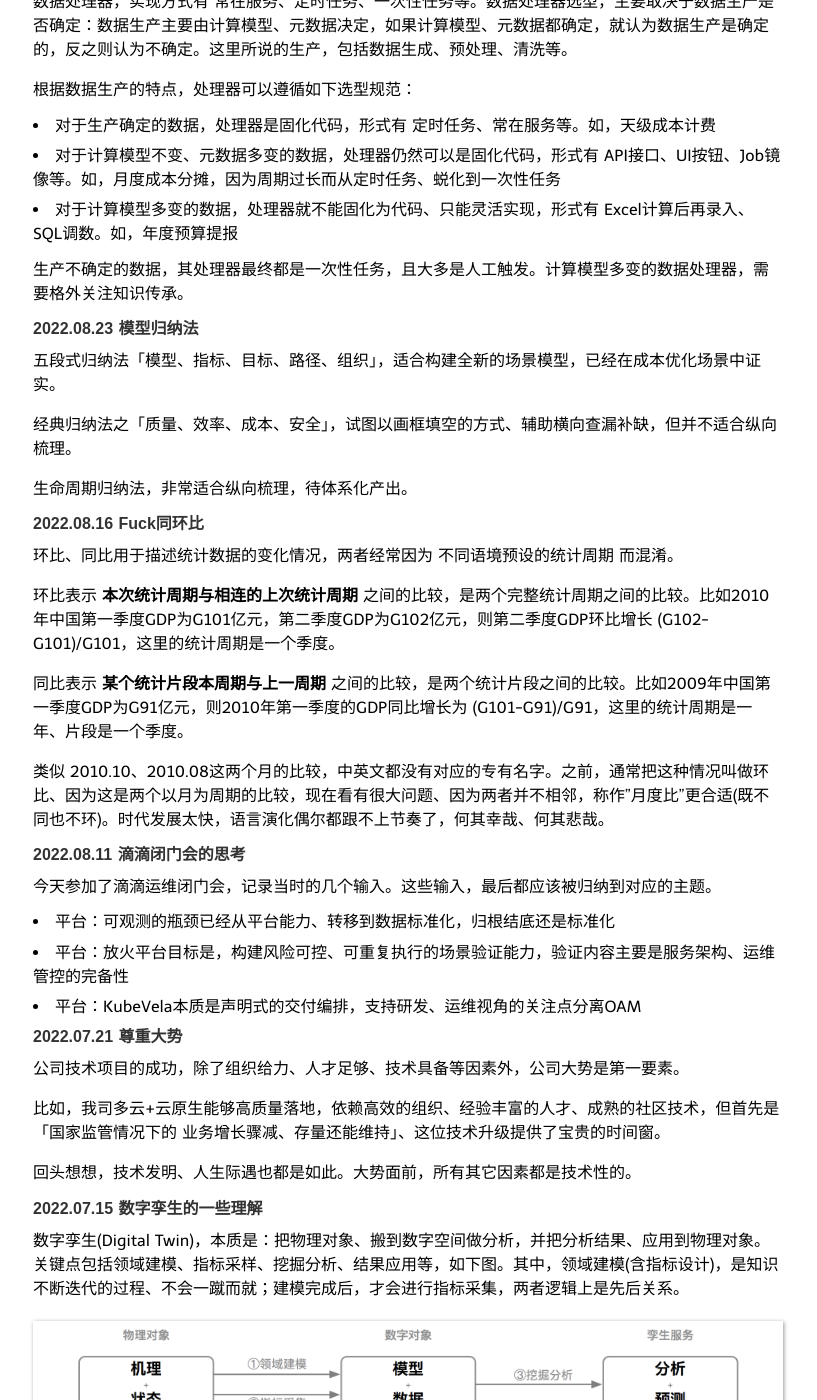
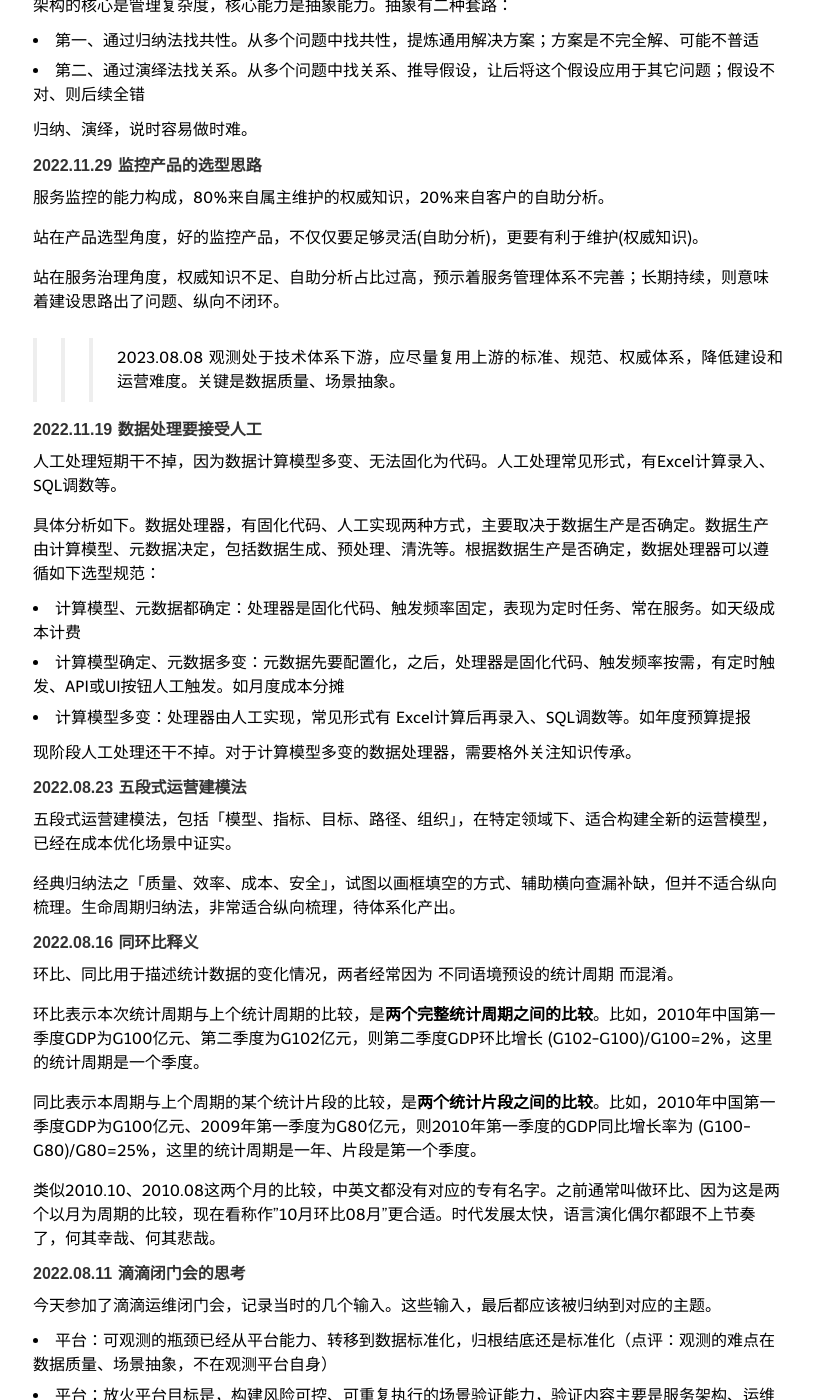
Before and after one commit to niean/niean.github.io, a Jekyll site: the page built from _posts/2020-03-15-op-tb.markdown, in a window 1280 px wide and 1400 px high, scrolled down 1562 px. Shown: the whole window, without its empty margins (232-1049 px from the left). Built offline with Jekyll 4.4.1, drawn with Linux system fonts in a browser that asks for light colours; comment, search, counter and statistics services are not loaded; some of the changed text lies outside the part shown.

Commit message:
集中提交

```diff
--- a/_posts/2020-03-15-op-tb.markdown
+++ b/_posts/2020-03-15-op-tb.markdown
@@ -13,6 +13,20 @@
 ------------------------------------------------------------------------------------------------------------
 
 ## 技术
+#### 2023.09.08 高效建设基础中台
+开源二开、采买二开，是建设基础中台的高效路径。
+
+开源二开，通常遵循7分复用、3分自建的原则，尽量紧跟迭代的复用、避免魔改。
+
+采买二开，如公共云，也要遵循9分使用、1分自建的原则。大部分时候，外采二开的问题不是自建太多、而是没有自建意识，云服务提供方最后沦落为管理员。
+
+
+#### 2023.08.16 CCF闭门会的启示
+公共云本质，是：聚合(aggregation)+超卖(oversell)。公共云靠规模效应赚钱存活。
+
+指标即目标，发掘一个能够表征目标的指标、然后做好指标度量，就能实现目标管理的数字化。例如，公共云的超卖率、滴滴打成的单位成本。
+
+
 #### 2023.07.28 观测和技术体系的关系
 观测的关键，在于数据质量、场景抽象。数据质量是起点，决定了场景的长期维护成本，因此数据质量是观测体系的第一个重点。
 
@@ -33,6 +47,8 @@
 卓越绩效的企业，不必以牺牲质量为代价、来换取交付效率。这是因为，通过提升交付效率、效率和质量可以兼得。效率提升，本质是生产力的进步、是实打实的硬发展。而生产力进步，为更先进的质量运营提供了技术基础，甚至生产力本身就是更先进的质量运营范式。
 
 所以我们经常能看到，以效率提升为目标的建设工作，往往出人意料的促成了质量飞跃，反之则不然。技术发展才是硬道理，运营次之。
+
+更进一步讲，效率先于运营。效率代表了生产力、是技术发展的根本动力，决定了运营的高度；质量、成本、安全本质都是运营(守成)，无法催生技术革命。
 
 
 #### 2023.05.05 产品要花时间打磨
@@ -59,59 +75,61 @@
 
 站在服务治理角度，权威知识不足、自助分析占比过高，预示着服务管理体系不完善；长期持续，则意味着建设思路出了问题、纵向不闭环。
 
-
-#### 2022.11.19 数据处理器的实现选型
-数据处理器，实现方式有 常在服务、定时任务、一次性任务等。数据处理器选型，主要取决于数据生产是否确定：数据生产主要由计算模型、元数据决定，如果计算模型、元数据都确定，就认为数据生产是确定的，反之则认为不确定。这里所说的生产，包括数据生成、预处理、清洗等。
-
-根据数据生产的特点，处理器可以遵循如下选型规范：
-
-- 对于生产确定的数据，处理器是固化代码，形式有 定时任务、常在服务等。如，天级成本计费
-- 对于计算模型不变、元数据多变的数据，处理器仍然可以是固化代码，形式有 API接口、UI按钮、Job镜像等。如，月度成本分摊，因为周期过长而从定时任务、蜕化到一次性任务
-- 对于计算模型多变的数据，处理器就不能固化为代码、只能灵活实现，形式有 Excel计算后再录入、SQL调数。如，年度预算提报
-
-生产不确定的数据，其处理器最终都是一次性任务，且大多是人工触发。计算模型多变的数据处理器，需要格外关注知识传承。
+>>> 2023.08.08 观测处于技术体系下游，应尽量复用上游的标准、规范、权威体系，降低建设和运营难度。关键是数据质量、场景抽象。
 
 
-#### 2022.08.23 模型归纳法
-五段式归纳法「模型、指标、目标、路径、组织」，适合构建全新的场景模型，已经在成本优化场景中证实。
+#### 2022.11.19 数据处理要接受人工
+人工处理短期干不掉，因为数据计算模型多变、无法固化为代码。人工处理常见形式，有Excel计算录入、SQL调数等。
 
-经典归纳法之「质量、效率、成本、安全」，试图以画框填空的方式、辅助横向查漏补缺，但并不适合纵向梳理。
+具体分析如下。数据处理器，有固化代码、人工实现两种方式，主要取决于数据生产是否确定。数据生产由计算模型、元数据决定，包括数据生成、预处理、清洗等。根据数据生产是否确定，数据处理器可以遵循如下选型规范：
 
-生命周期归纳法，非常适合纵向梳理，待体系化产出。
+- 计算模型、元数据都确定：处理器是固化代码、触发频率固定，表现为定时任务、常在服务。如天级成本计费
+- 计算模型确定、元数据多变：元数据先要配置化，之后，处理器是固化代码、触发频率按需，有定时触发、API或UI按钮人工触发。如月度成本分摊
+- 计算模型多变：处理器由人工实现，常见形式有 Excel计算后再录入、SQL调数等。如年度预算提报
+
+现阶段人工处理还干不掉。对于计算模型多变的数据处理器，需要格外关注知识传承。
 
 
-#### 2022.08.16 Fuck同环比
+#### 2022.08.23 五段式运营建模法
+五段式运营建模法，包括「模型、指标、目标、路径、组织」，在特定领域下、适合构建全新的运营模型，已经在成本优化场景中证实。
+
+经典归纳法之「质量、效率、成本、安全」，试图以画框填空的方式、辅助横向查漏补缺，但并不适合纵向梳理。生命周期归纳法，非常适合纵向梳理，待体系化产出。
+
+
+#### 2022.08.16 同环比释义
 环比、同比用于描述统计数据的变化情况，两者经常因为 不同语境预设的统计周期 而混淆。
 
-环比表示 **本次统计周期与相连的上次统计周期** 之间的比较，是两个完整统计周期之间的比较。比如2010年中国第一季度GDP为G101亿元，第二季度GDP为G102亿元，则第二季度GDP环比增长 (G102-G101)/G101，这里的统计周期是一个季度。
+环比表示本次统计周期与上个统计周期的比较，是**两个完整统计周期之间的比较**。比如，2010年中国第一季度GDP为G100亿元、第二季度为G102亿元，则第二季度GDP环比增长 (G102-G100)/G100=2%，这里的统计周期是一个季度。
 
-同比表示 **某个统计片段本周期与上一周期** 之间的比较，是两个统计片段之间的比较。比如2009年中国第一季度GDP为G91亿元，则2010年第一季度的GDP同比增长为 (G101-G91)/G91，这里的统计周期是一年、片段是一个季度。
+同比表示本周期与上个周期的某个统计片段的比较，是**两个统计片段之间的比较**。比如，2010年中国第一季度GDP为G100亿元、2009年第一季度为G80亿元，则2010年第一季度的GDP同比增长率为 (G100-G80)/G80=25%，这里的统计周期是一年、片段是第一个季度。
 
-类似 2010.10、2010.08这两个月的比较，中英文都没有对应的专有名字。之前，通常把这种情况叫做环比、因为这是两个以月为周期的比较，现在看有很大问题、因为两者并不相邻，称作"月度比"更合适(既不同也不环)。时代发展太快，语言演化偶尔都跟不上节奏了，何其幸哉、何其悲哉。
+类似2010.10、2010.08这两个月的比较，中英文都没有对应的专有名字。之前通常叫做环比、因为这是两个以月为周期的比较，现在看称作"10月环比08月"更合适。时代发展太快，语言演化偶尔都跟不上节奏了，何其幸哉、何其悲哉。
 
 
 #### 2022.08.11 滴滴闭门会的思考
 今天参加了滴滴运维闭门会，记录当时的几个输入。这些输入，最后都应该被归纳到对应的主题。
 
-- 平台：可观测的瓶颈已经从平台能力、转移到数据标准化，归根结底还是标准化
-- 平台：放火平台目标是，构建风险可控、可重复执行的场景验证能力，验证内容主要是服务架构、运维管控的完备性
+- 平台：可观测的瓶颈已经从平台能力、转移到数据标准化，归根结底还是标准化（点评：观测的难点在数据质量、场景抽象，不在观测平台自身）
+- 平台：放火平台目标是，构建风险可控、可重复执行的场景验证能力，验证内容主要是服务架构、运维管控的完备性（点评：防火属于逆向工程、代价高）
 - 平台：KubeVela本质是声明式的交付编排，支持研发、运维视角的关注点分离OAM
 
 
 #### 2022.07.21 尊重大势
-公司技术项目的成功，除了组织给力、人才足够、技术具备等因素外，公司大势是第一要素。
+任何成就都依赖大势，要借势(选择合适的时机)、不逆势(不在错误的时机做事)。
 
-比如，我司多云+云原生能够高质量落地，依赖高效的组织、经验丰富的人才、成熟的社区技术，但首先是「国家监管情况下的 业务增长骤减、存量还能维持」、这位技术升级提供了宝贵的时间窗。
+技术项目的成功，除了组织给力、人才足够、技术具备等因素外，公司大势是第一要素。比如，我司多云+云原生能够高质量落地，依赖高效的组织、经验丰富的人才、成熟的社区技术，但首先是「国家监管情况下的 业务增长骤减、存量还能维持」、这为技术升级提供了宝贵的时间窗。
 
-回头想想，技术发明、人生际遇也都是如此。大势面前，所有其它因素都是技术性的。
+技术发明、人生际遇也都是如此。大势面前，所有其它因素都是技术性的。
 
 
 #### 2022.07.15 数字孪生的一些理解
-数字孪生(Digital Twin)，本质是：把物理对象、搬到数字空间做分析，并把分析结果、应用到物理对象。关键点包括领域建模、指标采样、挖掘分析、结果应用等，如下图。其中，领域建模(含指标设计)，是知识不断迭代的过程、不会一蹴而就；建模完成后，才会进行指标采集，两者逻辑上是先后关系。
+数字孪生(Digital Twin)，本质是：把物理对象建模、搬到数字空间做分析，并把分析结果、作用回物理对象。关键点包括领域建模、指标采样、挖掘分析、结果应用等，如下图。其中，领域建模(含指标设计)，是知识不断迭代的过程、不会一蹴而就；建模完成后，才会进行指标采集，两者逻辑上是先后关系。
 
 ![pict.png](https://raw.githubusercontent.com/niean/niean.github.io/master/images/20200315/digitaltwin.png)
 
-和数字孪生相关的概念，还有 计算机辅助工程CAE(Computer Aided Engineering)。
+和数字孪生相关的概念，还有计算机辅助工程CAE(Computer Aided Engineering)。
+
+>>> 2023.08.09 数据孪生的终态，很可能是镜像世界，即在数字世界中、重建人类文明。
 
 
 #### 2022.07.14 顺丰数据中台的启示
@@ -119,11 +137,11 @@
 
 顺丰在实际业务场景落地时，最大的困难在于内部推动，需要管理层自上而下推动。因为，数据共享、多人协同、数据标准化都是需要跨组织拉通，并推动对现有的内容进行改造的。从结果看，顺丰的数据中台能够顺利推进，最大的因素是管理层下定决心、坚决落实。反观，技术能解决的问题都不算是大问题。
 
-顺丰数据中台的建设过程，很像我司的多云建设。强权的组织结构、自上而下的推动方式、统一的治理方案、重视标准化运营，这些也是我司多云能够成功的关键点。
+顺丰数据中台的建设过程，很像我司的多云建设。强权的技术组织、自上而下的推动方式、统一的治理方案、重视标准化运营，这些也是我司多云能够成功的关键点。
 
 
 #### 2022.06.30 认知代差会招致降维打击
-认知代差，会让你错失自我革新机遇、逐渐变的落后，最终招致降维打击。
+认知不够，努力也白凑。认知代差，会让你错失自我革新机遇、逐渐变的落后，最终招致降维打击。
 
 比如，大清朝自诩天朝上国、宗藩中心，没有意识到世界新形势，招致帝国列强的轮番撕咬、险些亡族灭种；之后虽有变法维新、洋务运动，但都没有触及精神内核；直到吸收转化了新民主义、共产主义，中华民族才得以重返世界之林。
 
@@ -137,11 +155,11 @@
 
 之前，监控数据不标准、各业务乱打，配置大盘时只能填写完整的指标键值对。为了实现批量管理，很多公司会搞一个指标管理系统、人工维持打标分类（大数据BI平台的标配），然后再根据这个系统、生成监控指标配置、填回到监控系统 —— 在展示层做指标配管固然能解决问题，但处于链路末端的配管 不免重复建设、运营成本高，很容易走向裂变。
 
-反观，服务治理完成后，大部分监控数据由网关、Mesh、框架、系统自动生成，而且受控于服务治理体系的中心配管；监控数据的指标名、服务管理标签高度统一，监控数据本身就能很好的自说明。运维也会做一个配管，在数据生产后、入库前补全上管理标签。此时，配置大盘就可以使用Repeat选项、批量生成，后期运营也几乎是零投入 —— 前置的中心配管+服务治理链路，最大程度的规范了数据生产，在源头上避免了数据裂变。
+反观，服务治理完成后，大部分监控数据由资源、组件、框架、系统自动生成，而且受控于服务提供方；监控数据的指标名、管理标签高度统一，监控数据本身就能很好的自说明。运维也会做一个配管，在数据生产后、入库前补全上管理标签。此时，配置大盘就可以使用Repeat选项、批量生成，后期运营也几乎是零投入 —— 前置的 规范+权威服务，最大程度的规范了数据生产，在源头上避免了数据裂变。
 
-上面这个例子也说明，标准化的生成要在生命周期的起点，而不是中间、末端。
+上面是数据治理的例子。这个例子也说明，标准化的生成要在生命周期的起点，而不是中间、末端。题外话，监控产品的难点不在产品本身、而在客户数据的标准化，监控SaaS厂商除了卖产品、可能也要同步兜治理理解决方案。
 
-标准化是服务治理体系要承担的使命，构建在服务治理体系之上的工种、都将是受益者。题外话，监控产品的使用难点有可能不在产品本身、而在客户数据的标准化，监控SaaS厂商除了卖产品、可能也要同步兜售服务治的理解决方案。
+>>> 2023.08.16 标准化服务于规模效应，目的是降低规模化管理的成本
 
 
 #### 2022.06.21 问题驱动从来就不是问题，机械的思考和行为方式才是问题
@@ -160,7 +178,6 @@
 
 
 #### 2022.06.09 关于创造性工作的思考
-
 ①创新不是灵感突现，而是耐心地从失败中观察、改进(詹姆斯·戴森)。
 
 今天听《发明》一书，是戴森公司创始人詹姆斯的自传，其中介绍了技术创新的方法。大体如下：
@@ -177,11 +194,15 @@
 
 ③创造性工作有运气成分。
 
-科学技术领域的成就，依赖时代赋予的大势；工程领域的成功，也要等到风云汇聚、各种条件都成熟，俗称运气成分。比如我们云原生架构团队，其成功的关键，既有自身经验和努力、也有运气成分，他们来我帮足够早、以至于云原生还没有在CH落地，他们来我帮也足够晚、以至于K8S社区和公有云都已经做好了准备。
+科学技术领域的成就，依赖时代赋予的大势；工程领域的成功，也要等到风云汇聚、各种条件都成熟，俗称运气成分。比如我们云原生架构团队，其成功的关键，既有自身经验和努力、也有运气成分，他们来我帮足够早、以至于云原生还没启动，他们来我帮也足够晚、以至于K8S社区和公有云都已经做好了准备。
 
 上述思考，来自「得到-硅谷来信2·谷歌方法论-发明背后的逻辑」。精简信息如下：
 
 >> 成功的发明要等到风云汇聚，各种条件都成熟。莱特兄弟成功的关键，既有自身科学的方法和努力，也有运气成分：莱特兄弟出生得足够早，以至于飞机还没有被发明；他们出生得也足够晚，以至于凯利的理论和奥托的内燃机都已经为他们准备好了。
+
+④跨领域迁移有助于创新。跨领域不单是创新型应用，更多是理念、模型，如信息论对运维领域的熵增启示。
+
+⑤借鉴他人有助于创新。借鉴有助于提高创新效率，但必须要坚持彻底吸收、融为几身。
 
 
 #### 2022.04.22 微服务化治理的挑战
@@ -189,30 +210,34 @@
 
 在云原生的大潮下，微服务架构在应用层全面达成，并且按照应用视角、完成了资源(容器技术)和组件(网关代理)的部分服务化。但我们也能看到，当前依然有很多对象，无法像服务端的应用一样、按功能拆分成微服务，也无法低成本的迁徙改造。比如：
 
-- 数据：数据库集群，大数据离线、实时服务，对象存储桶、共享文件存储
+- 数据：数据库，大数据离线、实时服务，对象存储桶、共享文件存储
 - 组件：接入网关，服务化框架，服务域名，消息队列集群
 - 资源：网络地址、安全域，未容器化的虚机
 - 客户端：历史版本
 
 在当前的技术发展阶段，微服务的组织方式有局限，无法用于管理数据、组件、资源、客户端等对象。这可以作为运维管理的技术边界。想要以微服务化的视角管理所有对象，就要找到合适的技术方案，避免人肉运维。
 
+>>> 2023.08.16 从运维管理角度看，集群是资源、组件、应用的通用单位，微服务中的模块集群即为集群。
+
 
 #### 2022.04.15 重复造轮子是否合理？
 重复造轮子是否合理，可以分几个维度看：
 
-- 以个人牟利为出发点的轮子，绝对不正确。资本家视角，但没啥毛病
-- 商务角度看，具备成本、安全考虑的轮子可以重复造，此时轮子不是关键点，轮子背后的价值是关键点
-- 技术角度难有结论，因为技术的产生环境有差异。技术是否先进的评价，容易陷入事后诸葛亮
+- 公司角度看，以个人牟利为出发点的轮子绝对不正确。资本家视角，但没啥毛病
+- 行业角度看，具备成本优势的轮子可以重复造。有助于优化行业结构
+- 国家角度看，具备安全考虑的轮子值得造。如中国卡脖子攻关
 
 ![pict.png](https://raw.githubusercontent.com/niean/niean.github.io/master/images/20200315/zaolunzi.png)
 
-技术是否先进，有点"文无第一"的味道。
+技术角度看，重复造轮子难有结论。因为目标、度量标准都不唯一，正如"文无第一"。
 
 
 #### 2021.12.29 架构选型的关键点
-架构选型要做好长短期利益的权衡，很多时候要放弃短期最优解、采用次优解，来平衡短期和长期的利益。
+架构选型要做好长短期利益的权衡，放弃短期最优解、采用次优解，来平衡短期和长期的利益。
 
 架构选型要客观思考、避免个人偏执，尽量避免手里有锤子、一切问题都是砸钉子的事情发生。
+
+架构师的价值，不在于创新，而在于为公司选择一条稳妥的、合适的路，不求原创、但求合适。
 
 具体的，
 
@@ -226,26 +251,26 @@
     - 解法：从实际问题出发，避免个人的经历、偏好、执念对技术选型的影响。在做技术选型时，能时刻警醒自己，跳出来，从一个相对客观的角度，从问题域出发去评估整体选型，而不是从具体的手段、方法来看待问题，尽量避免手里有锤子，一切问题都是砸钉子的事情发生。
     - 举例：当然，这也是一个知易行难的事情。我个人的一个具体实践是，在做技术选型和设计时，即使未来是要自己去落地，也不会把自己代入未来的执行层面或者实施层面去思考细节。当然，如果设计和落地本身是分离的，就没这个烦恼了。但是，大多数时候架构师是没机会真正置身事外的做一个「顾问」的。
 
-架构师的价值，不在于创新，而在于为公司选择一条稳妥的、合适的路，不求原创、但求合适。
-
 
 #### 2021.11.27 面向过程和面向终态的对比
-面向过程、面向终态是两种自动化系统建设思路，两者本质区别是建设目标不同，目标差异也延伸到了交互形态、技术路径、运营成本、适用场景等多方面。大体如下：
+面向过程、面向终态是两种自动化系统建设思路，两者建设目标不同；目标差异又延伸到了交互形态、技术路径、运营成本、适用场景等多方面。大体如下：
 
 - 面向过程
-    - 建设目标：操作结束后的瞬时、系统达成特定状态，不关注之后状态。面向过程又叫面向瞬态。
-    - 交互形态：命令行、工作流、Terrafrom
-    - 技术路径：使用工作流或人工、编排原子操作，实现复杂的业务逻辑；顺序上，先有原子、后有编排，原子、编排两拨人做，组织结构解耦
-    - 运营成本：前期能复用经典工作流等能力、短平快，后期运营成本高(额外投入运营力量、维持状态，IT系统规模越大需要的投入越多，熵增效应显著)
-    - 适用场景：机器购买、域名解析变更
+    - 建设目标：操作结束后的瞬时、系统达成特定状态，不关注之后状态。面向过程又叫面向瞬态、面向操作。
+    - 交互形态：命令行、工作流
+    - 技术路径：使用工作流、编排原子操作，实现复杂的业务逻辑；顺序上，先有原子、后有编排，原子、编排两拨人做，组织结构解耦
+    - 运营成本：短平快，前期能复用经典工作流等能力，后期运营成本高(额外投入运营力量、维持状态，IT系统规模越大需要的投入越多，熵增效应显著)
+    - 适用场景：资源交付等高风险场景，如机器购买、域名变更
 - 面向终态
     - 建设目标：通过自动纠偏等方式，将系统长期维持在特定状态
-    - 交互形态：配置定义、K8S声明式
+    - 交互形态：配置定义，如K8S声明
     - 技术路径：需要强大的解析引擎、控制器、实时观察能力，实现复杂的业务效果；顺序上，先有业务模型、后做原子能力，组织结构更紧密
-    - 运营成本：前期建设难度高、投入大，后期运营集中在工具建设、可收敛
-    - 适用场景：节点池宿主数量、K8S Pod个数、配置版本发布
+    - 运营成本：前期建设难度高、开发投入大，后期运营成本低、熵增问题少
+    - 适用场景：应用管理等自动化风险相对可控的场景，如实例弹性扩缩、配置发布
 
 两种建设思路不能代表技术优劣，如工作流经常用于面向过程、但也可以做成面向终态；技术只是实现目标的手段、并无高下之分。回到运维领域，运维建设目标既有瞬时交付、也有终态维持，两种思路都能用得上。
+
+>>> 2023.08.17 面向终态可以作为管理建设的最终目标，但不应该是中短期目标。面向终态的前提条件是风控能力，主要体现在稳定性、成本、合规方面，前置风控能力建设投入大、打磨要花时间。
 
 
 #### 2021.05.16 云原生的简单认识
@@ -541,6 +566,20 @@
 ------------------------------------------------------------------------------------------------------------
 
 ## 管理
+#### 2023.09.07 再论人际关系的宽度
+人际关系的宽度，基本上只有10年、前后各5年。人的思维，也会受限于自己的人际关系带宽，并产生一定的固化和老化。
+
+对于年轻人来说，你必须承认老一辈的思想固化，你必须通过实力、把它们打醒打掉。
+
+
+#### 2023.09.06 中台的瓦解
+技术体系演进到一定程度后，中台的杠杆价值下降、仇恨值开始爆发，很多公司都在上演类似过程，为什们呢？
+
+中台在很大程度上是管理工具，是阶段性产物。在技术体系的建设期，CXO可以借助中台，撬动业务技术组织的根深蒂固，贯彻新思路、推动新变革。在技术体系的成熟期，中台就失去了管理价值，很难再得到足够的资源、随技术组织一起扩张。
+
+中台的管理属性和阶段性特点，决定了这样的事实：**中台失去掌控力、并逐步走向瓦解，是技术组织发展的必然结果**。
+
+
 #### 2023.08.07 建设性冲突
 团队需要一定程度的建设性冲突，否则就是死水微澜、没有活力。
 
@@ -941,6 +980,16 @@
 ------------------------------------------------------------------------------------------------------------
 ------------------------------------------------------------------------------------------------------------
 ## 个人
+#### 2023.08.29 跨领域学习
+个人在走专业化道路的同时，可以拿出10%的时间来学习其它学科。跨领域学习，目标不是面面俱到，而要取其精华、并为专业所用。
+
+以芒格为例。在生物学领域，芒格非常重视学习进化论，他认为在一个行业乃至整个商业史中、公司的兴亡更替同样符合生物进化论的规律。在数学领域，芒格很推崇排列组合，他认为万事万物都是元素排列组合而成、分析一件事就要找出元素&弄清楚元素的排列组合方式。芒格还重视历史中的商业史、统计学中的高斯分布、物理学中的平衡和临界质量、工程学中的断裂点理、还有误判心理学等等，这些都是跨领域抓重点的思维。
+
+
+#### 2023.08.16 龙场悟道
+2022H1的作业帮，就是我的悟道龙场。感谢这一段如芒在背、生死攸关的经历。
+
+
 #### 2023.06.29 反思之反思
 反思是思之再思。反思不一定是事后复盘，也可以是事前推演。
 
--- a/_posts/2023-06-19-tools-cm.markdown
+++ b/_posts/2023-06-19-tools-cm.markdown
@@ -1,6 +1,6 @@
 ---
 layout: post
-title: 基础设施变更管控平台
+title: 基础设施之变更管控
 date: 2023-06-19 21:00
 tags:
   - tools
```
Also changed, not shown: _posts/2021-10-08-op-theory.markdown (+15 -4 lines), _posts/2023-08-26-se-ddd.markdown (added, +75 -0 lines), images/20211008/波特五力模型.jpg (added), images/20230826/ddd-arch-fenceng.png (added), images/20230826/ddd-arch-liubianxing.png (added), images/20230826/ddd-model-data.jpg (added), images/20230826/ddd-model-entryvo.jpg (added), 3 other files.
